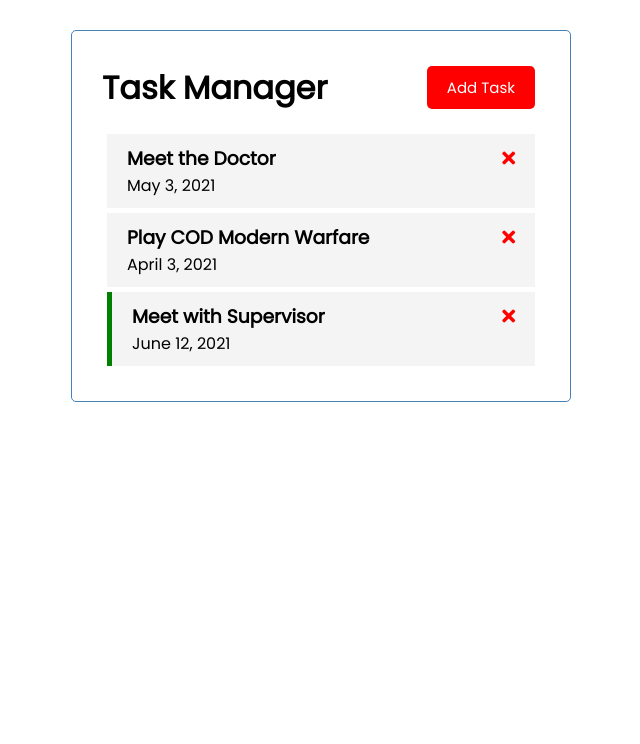
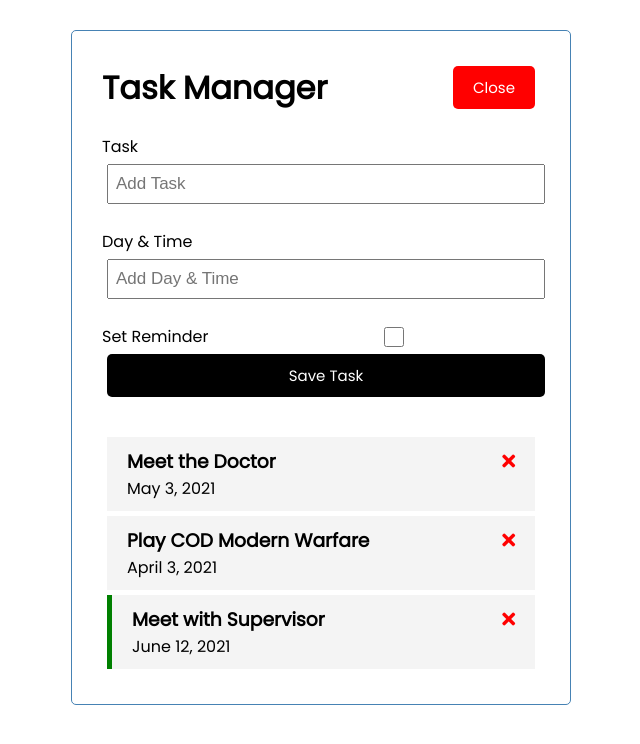
Before and after one commit to DebayoTomisin/Vue-Beginings, a Vue app: page / in a window 1280 px wide. Both pictures are taken after a click on the button "Add Task". Shown: the top 744 px of the page, without its empty margins (319-959 px from the left). Built offline with nearby package versions, Linux system fonts and the light colour scheme.

Commit message:
other abstractions

```diff
--- a/src/App.vue
+++ b/src/App.vue
@@ -1,6 +1,11 @@
 <template>
   <div class="container">
-    <Header title="Task Manager" />
+    <Header @toggle-add-task="toggleAddTask" title="Task Manager" :showAddTask="showAddTask" />
+
+    <div v-if="showAddTask">
+      <AddTask @add-task= "addTask" />
+    </div>
+
 	<Tasks @delete-task= "deleteTask" :tasks="tasks" @toggle-reminder= "toggleReminder" />
   </div>
 </template>
@@ -9,17 +14,20 @@
 
 import Header from "./components/Header"
 import Tasks from "./components/Tasks"
+import AddTask from './components/AddTask'
 // import Home from "@/views/Home.vue"
 export default {
   name: 'App',
   components: {
     Header,
-	Tasks
+    Tasks,
+    AddTask,
   },
 
   data () {
     return {
-      tasks : []
+      tasks : [],
+      showAddTask: false
     }
   },
 
@@ -28,8 +36,16 @@
       this.tasks = this.tasks.filter((task) => task.id !== id)
     },
 
+    toggleAddTask() {
+      this.showAddTask = !this.showAddTask
+    },
+
     toggleReminder (id){
       this.tasks = this.tasks.map((task) => task.id === id ?  {...task, reminder: !task.reminder } : task)
+    },
+
+    addTask(newTask){
+      this.tasks = [...this.tasks, newTask]
     }
   },
 
--- /dev/null
+++ b/src/components/AddTask.vue
@@ -0,0 +1,90 @@
+<template>
+    <form @submit="onSubmit" class="add-form">
+        <div class="form-control">
+            <label>Task </label>
+            <input type="text" v-model="text" name="text" placeholder="Add Task"/>
+        </div>
+
+        <div class="form-control">
+            <label>Day & Time </label>
+            <input type="text" v-model="day" placeholder="Add Day & Time" name="day"/>
+        </div>
+
+        <div class="form control form-control-check">
+            <label>Set Reminder</label>
+            <input type="checkbox" v-model="reminder" name="reminder" />
+        </div>
+
+        <input type="submit" value="Save Task" class="btn btn-block"/>
+    </form>
+</template>
+
+<script>
+    export default {
+        name: 'AddTask',
+        data () {
+            return {
+                text: '',
+                day: '',
+                reminder : false
+            }
+        },
+        methods: {
+            onSubmit(e) {
+                e.preventDefault()
+                if(!this.text){
+                    alert('Please add a task')
+                    return
+                }
+
+                const newTask = {
+                    id: Math.floor(Math.random() * 1000),
+                    text: this.text,
+                    day: this.day,
+                    reminder: this.reminder
+                }
+
+                this.$emit('add-task', newTask)
+
+                this.text = ''
+                this.day = ''
+                this.reminder = false
+            }
+        }
+    }
+</script>
+
+<style  scoped>
+.add-form{
+    margin-bottom: 40px;
+}
+.form-control{
+    margin: 20px 0;
+}
+.form-control label {
+    display: block;
+}
+
+.form-control input{
+    width: 100%;
+    height:40px;
+    margin: 5px;
+    padding: 3px 7px;
+    font-size: 17px;
+}
+
+.form-control-check{
+    display: flex;
+    align-items: center;
+    justify-content: space-between
+}
+
+.form-control-check label{
+    flex: 1;
+}
+
+.form-control-check input{
+    flex: 2;
+    height: 20px;
+}
+</style>
--- a/src/components/Button.vue
+++ b/src/components/Button.vue
@@ -12,7 +12,7 @@
 
         methods: {
             onClick (){
-                console.log('button has been clicked')
+                this.$emit('btn-click')
             }
         }
     }
--- a/src/components/Header.vue
+++ b/src/components/Header.vue
@@ -1,7 +1,7 @@
 <template>
     <header>
         <h1>{{title}} </h1>
-        <Button color="red" text="Add Task" />
+        <Button @btn-click="$emit('toggle-add-task')" :color="showAddTask ? 'red': 'green'" :text="showAddTask ? 'Close' : 'Add Task' " />
     </header>
 </template>
 
@@ -13,11 +13,13 @@
             title : {
                 type : String, // there are several was of declaring props, in this case the name of the prop is title with type string and a default value.
                 default: 'Hello There'
-            }
+            },
+            showAddTask: Boolean,
         },
         components: {
             Button
-        }
+        },
+        emit : ['toggle-add-task']
     }
 </script>
 
```
Also changed, not shown: notes.txt. Lines whose indentation alone changed are shown as unchanged.
